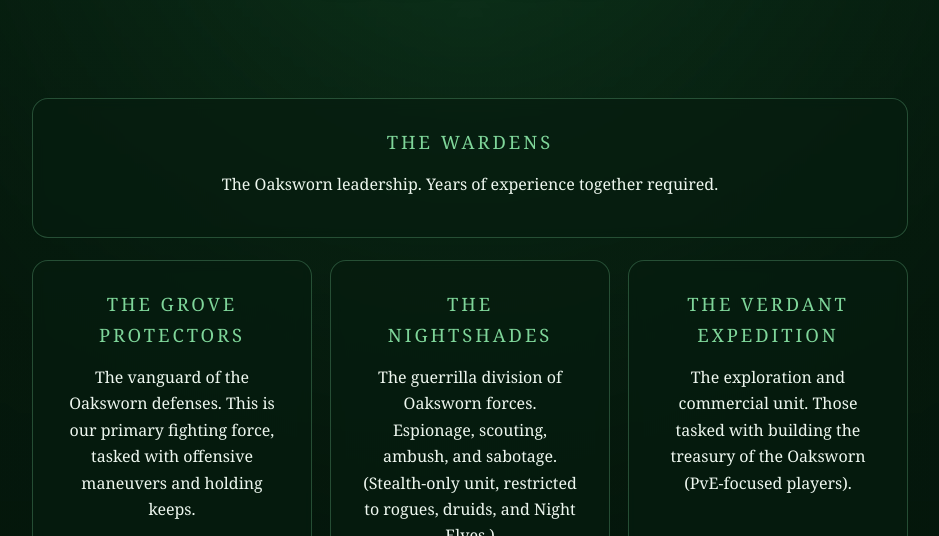
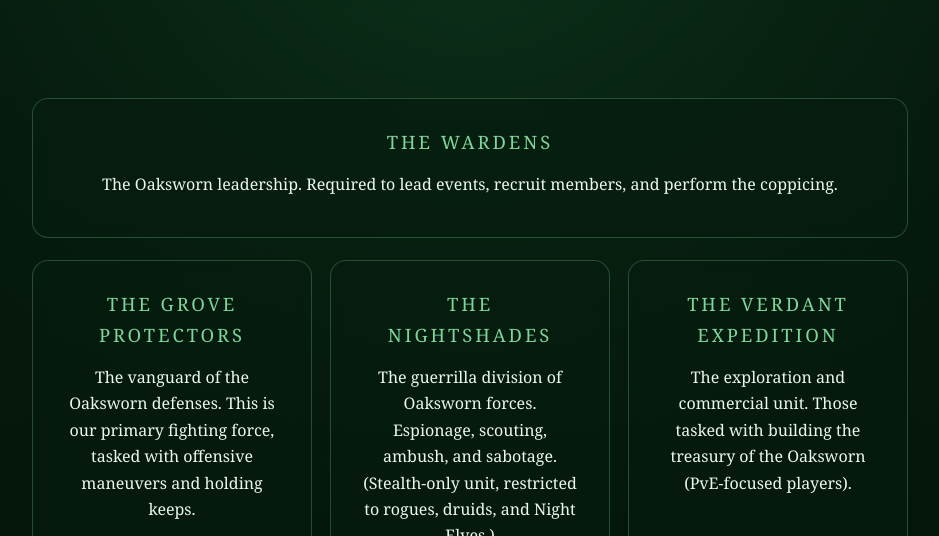
Before and after one commit to oaksworn/oaksworn.github.io, a plain HTML site: page ranks.html in a window 1280 px wide. Shown: the part 264-800 px from the top of the page, without its empty margins (170-1109 px from the left). Drawn offline with Linux system fonts and the light colour scheme.

Commit message:
Update ranks.html

```diff
--- a/ranks.html
+++ b/ranks.html
@@ -17,7 +17,7 @@
 <section id="ranks">
 <div class="tier"><p class="tier-label"></p>
   <div class="card"><h2>The Wardens</h2>
-  <p>The Oaksworn leadership. Years of experience together required.</p></div></div>
+  <p>The Oaksworn leadership. Required to lead events, recruit members, and perform the coppicing.</p></div></div>
 
 <div class="tier"><p class="tier-label"></p>
   <div class="grid">
```
